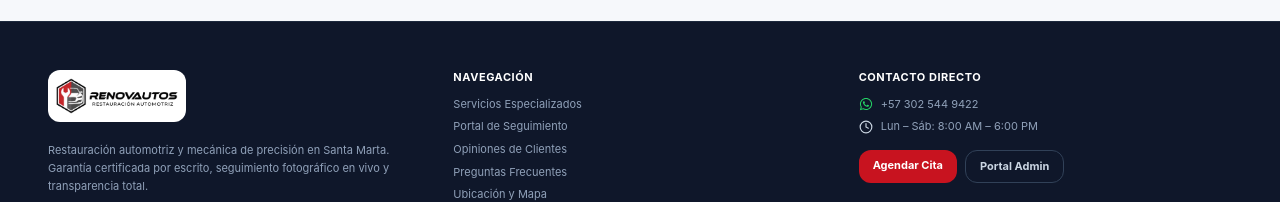
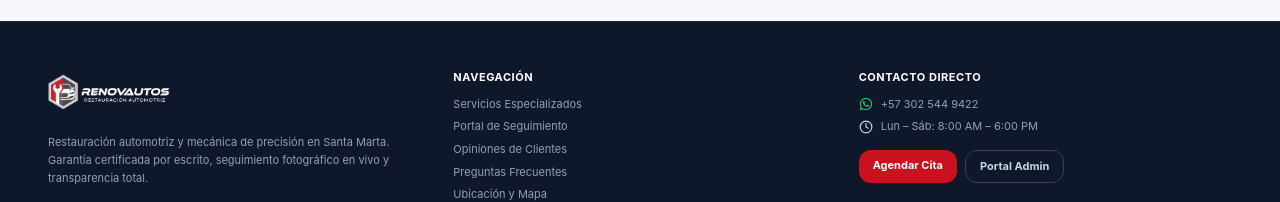
Before and after one commit to celedon444/renovautos, a Next.js app: page / in a window 1280 px wide. Shown: the part 6285-6487 px from the top of the page. Built offline with nearby package versions, Linux system fonts and the light colour scheme.

Commit message:
fix(branding): remover relleno blanco en los huecos de la tipografia (letras completamente limpias y fondo transparente)

```diff
--- a/src/app/page.tsx
+++ b/src/app/page.tsx
@@ -590,9 +590,9 @@ export default function LandingPage() {
           <div className="grid grid-cols-1 sm:grid-cols-3 gap-8">
             {/* Marca */}
             <div className="space-y-4">
-              <Link href="/" className="inline-block bg-white p-2 rounded-xl">
+              <Link href="/" className="inline-block py-1">
                 <Image
-                  src="/brand/logo-horizontal-clean.png"
+                  src="/brand/logo-horizontal-dark.png"
                   alt="Renovautos — Restauración Automotriz"
                   width={200}
                   height={48}
```
Also changed, not shown: public/brand/logo-horizontal-clean.png, public/brand/logo-horizontal-dark.png.
